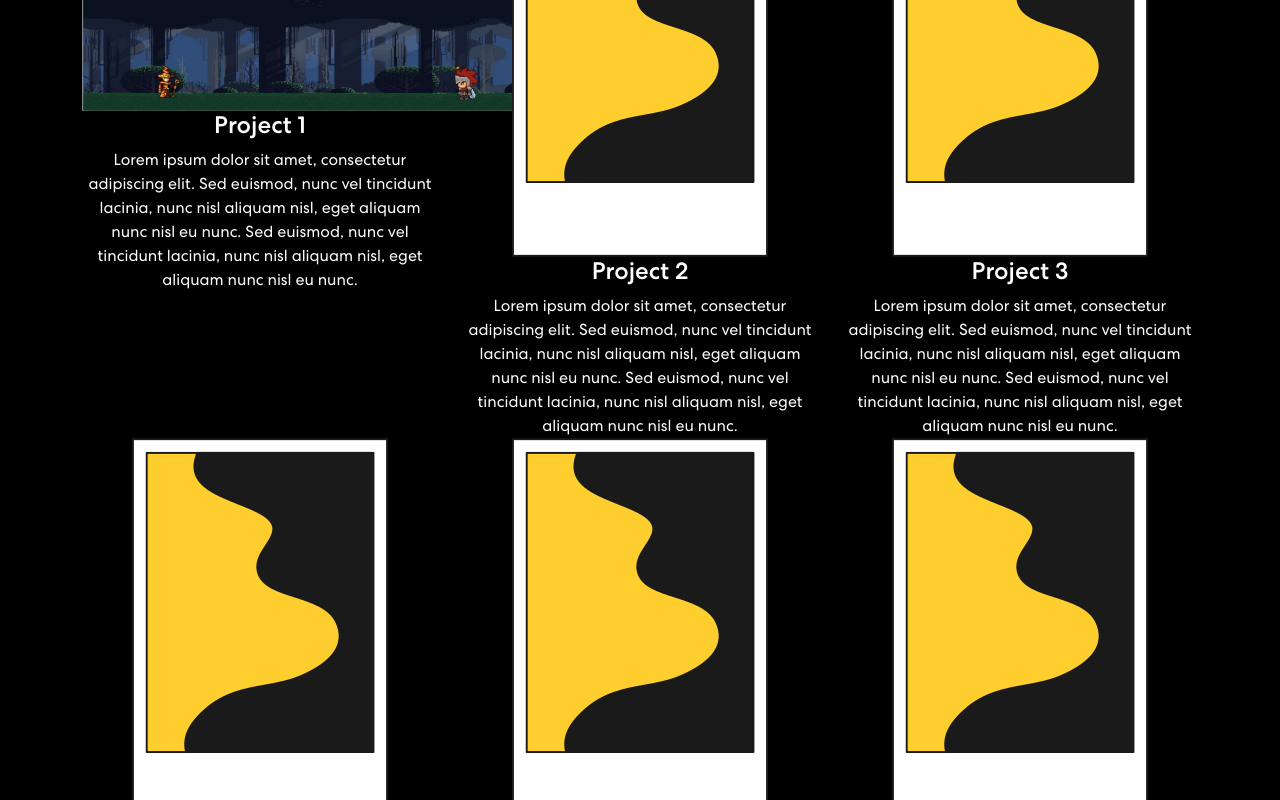
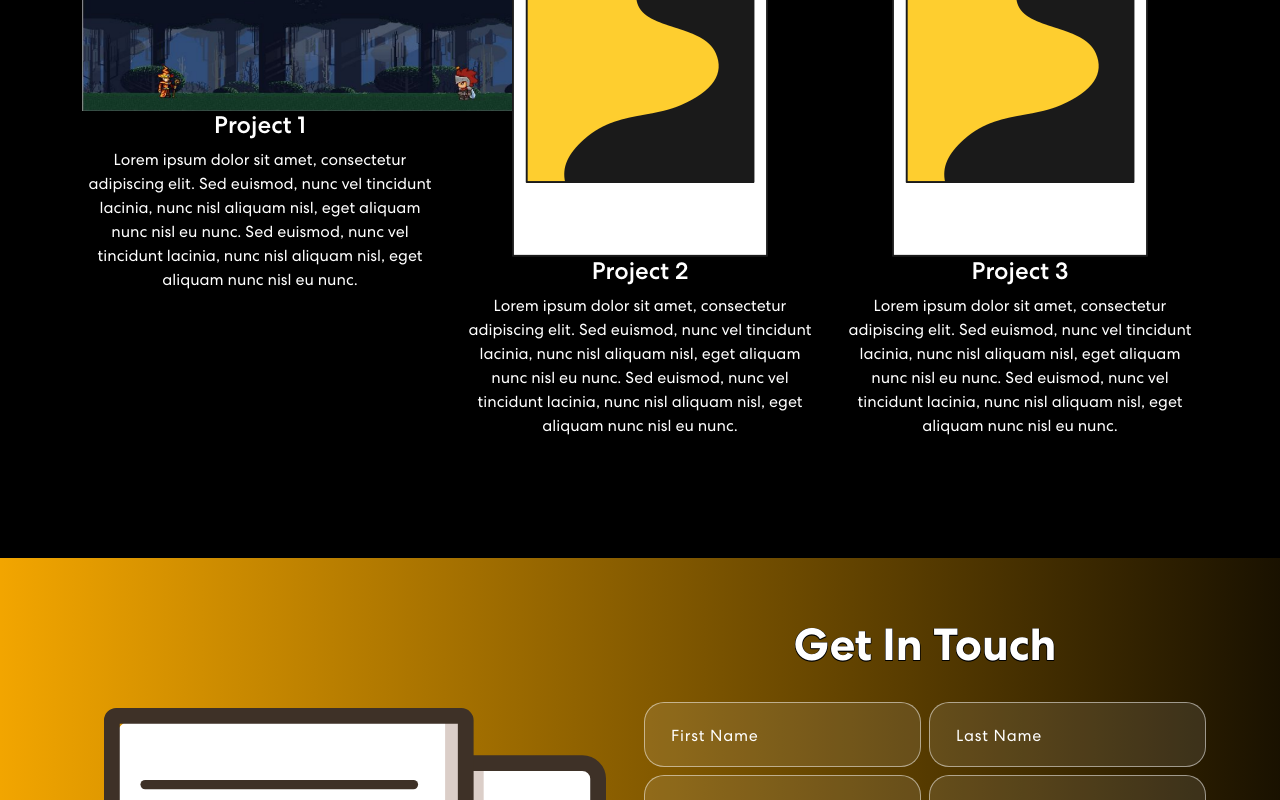
Before and after one commit to micic-mihajlo/mmicic-portfolio, a React (Create React App) app: page / in a window 1280 px wide. Shown: the part 2000-2800 px from the top of the page. Built offline with nearby package versions, Linux system fonts and the light colour scheme.

Commit message:
Update Projects.js

```diff
--- a/src/components/Projects.js
+++ b/src/components/Projects.js
@@ -8,7 +8,7 @@ import unityProject1 from "../assets/img/unityProject1.png";
 import 'animate.css';
 
 export const Projects = () => {
-  const projects = [
+  const projectsTab1 = [
     {
       title: "Project 1",
       description:
@@ -21,12 +21,15 @@ export const Projects = () => {
         "Lorem ipsum dolor sit amet, consectetur adipiscing elit. Sed euismod, nunc vel tincidunt lacinia, nunc nisl aliquam nisl, eget aliquam nunc nisl eu nunc. Sed euismod, nunc vel tincidunt lacinia, nunc nisl aliquam nisl, eget aliquam nunc nisl eu nunc.",
       imgUrl: proimg,
     },
+
     {
       title: "Project 3",
       description:
         "Lorem ipsum dolor sit amet, consectetur adipiscing elit. Sed euismod, nunc vel tincidunt lacinia, nunc nisl aliquam nisl, eget aliquam nunc nisl eu nunc. Sed euismod, nunc vel tincidunt lacinia, nunc nisl aliquam nisl, eget aliquam nunc nisl eu nunc.",
       imgUrl: proimg,
     },
+  ];
+  const projectsTab2 = [
     {
       title: "Project 4",
       description:
@@ -72,7 +75,7 @@ export const Projects = () => {
                     <Tab.Pane eventKey="first">
                       <Row>
                         {
-                          projects.map((project, index) => {
+                          projectsTab1.map((project, index) => {
                             return (
                               <ProjectCard
                                 key={index}
@@ -85,6 +88,18 @@ export const Projects = () => {
                     </Tab.Pane>
                     <Tab.Pane eventKey="section">
                       <p>Lorem ipsum dolor sit amet consectetur adipisicing elit. Cumque quam, quod neque provident velit, rem explicabo excepturi id illo molestiae blanditiis, eligendi dicta officiis asperiores delectus quasi inventore debitis quo.</p>
+                      <Row>
+                        {
+                          projectsTab2.map((project, index) => {
+                            return (
+                              <ProjectCard
+                                key={index}
+                                {...project}
+                                />
+                            )
+                          })
+                        }
+                      </Row>
                     </Tab.Pane>
                     <Tab.Pane eventKey="third">
                       <p>Lorem ipsum dolor sit amet consectetur adipisicing elit. Cumque quam, quod neque provident velit, rem explicabo excepturi id illo molestiae blanditiis, eligendi dicta officiis asperiores delectus quasi inventore debitis quo.</p>
```
